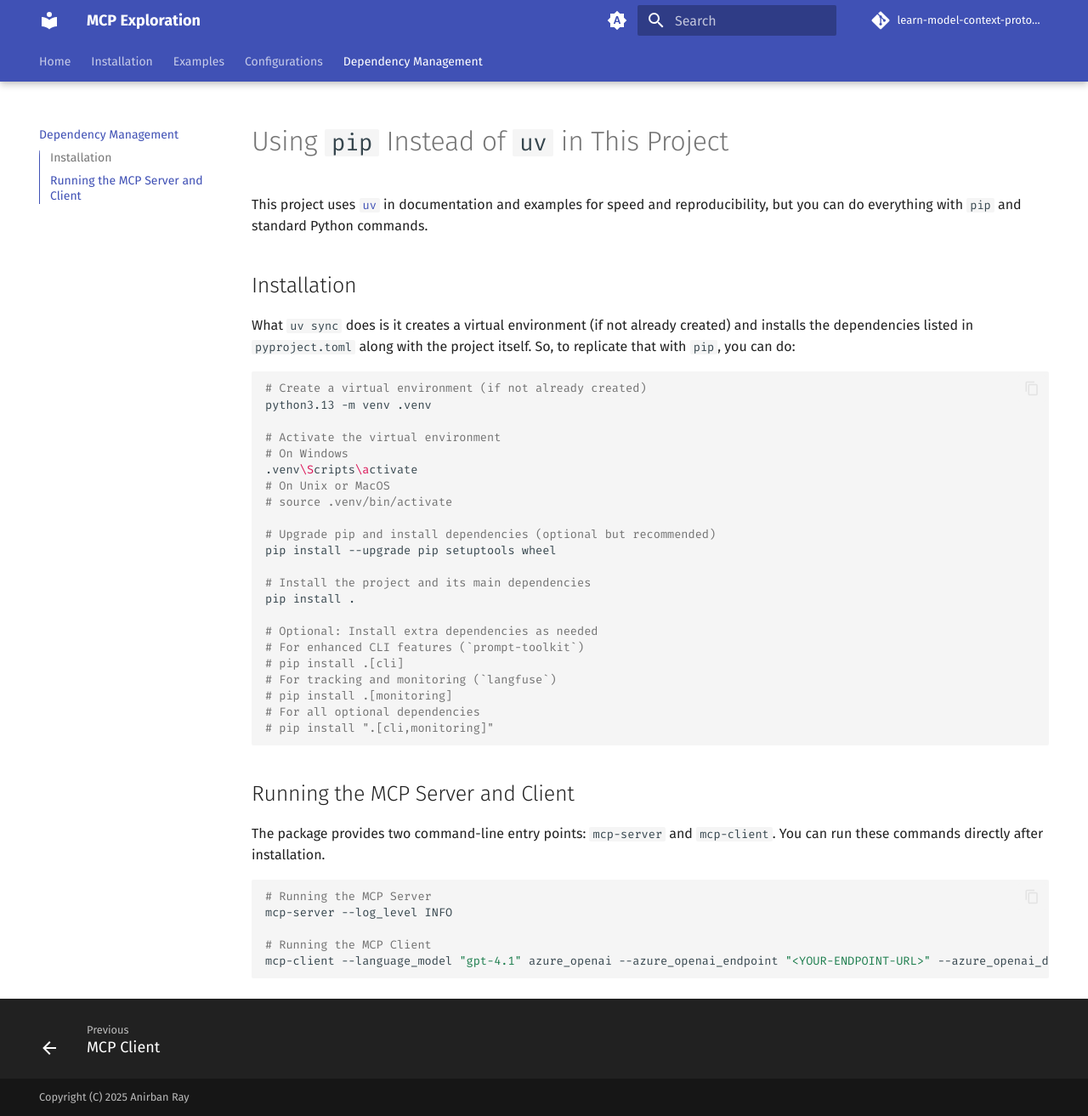
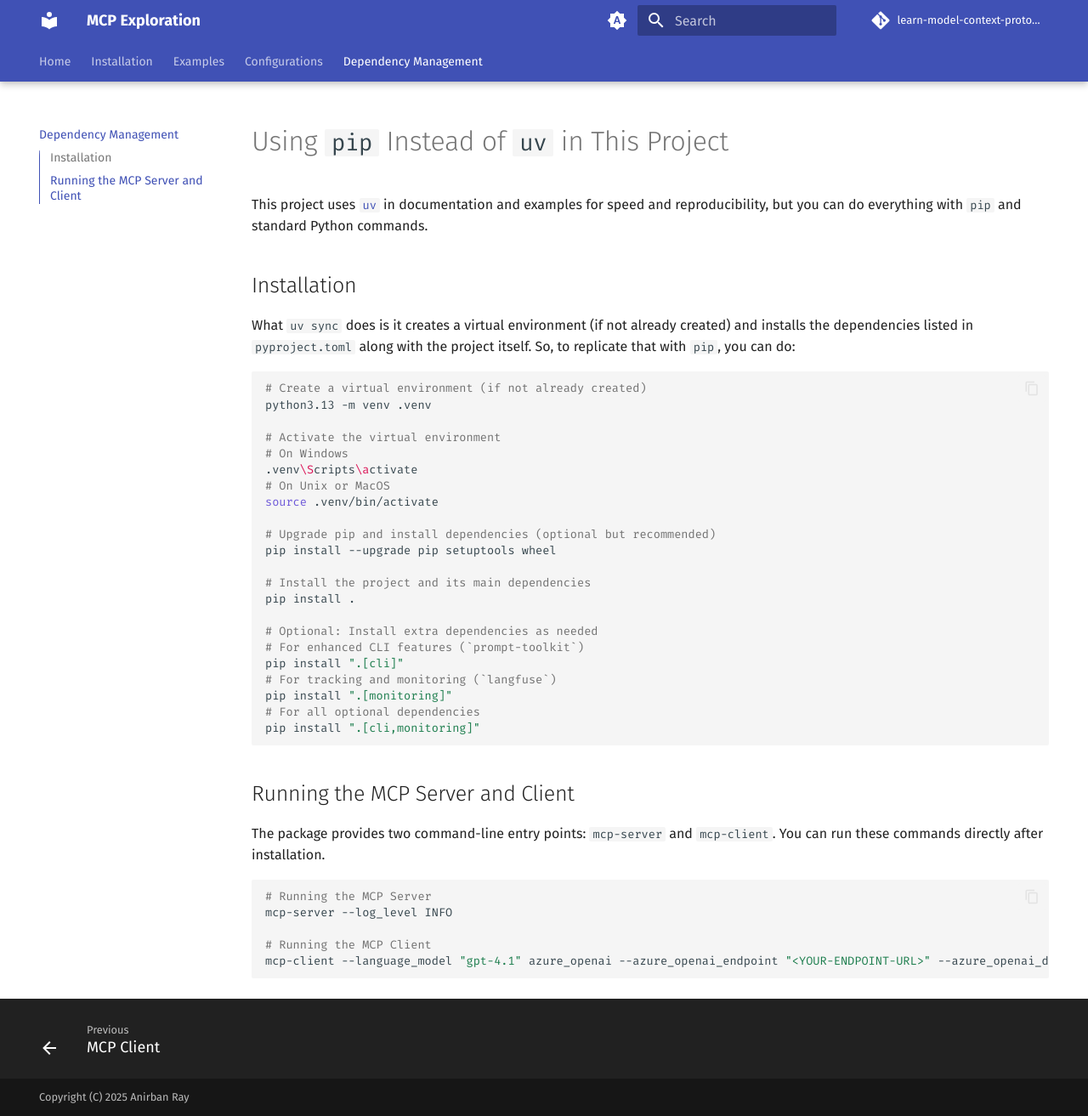
Before and after one commit to yarnabrina/learn-model-context-protocol, an MkDocs documentation site: the page built from docs/dependency-management.md, in a window 1280 px wide and 1313 px high. Shown: the whole window at 85% size. Built offline with MkDocs 1.6.1 and Material for MkDocs 9.7.7, drawn with Linux system fonts in a browser that asks for light colours; plug-ins that fetch from the network failed and are left out; comment, search, counter and statistics services are not loaded.

Commit message:
remove comments

````diff
--- a/docs/dependency-management.md
+++ b/docs/dependency-management.md
@@ -14,7 +14,7 @@
 # On Windows
 .venv\Scripts\activate
 # On Unix or MacOS
-# source .venv/bin/activate
+source .venv/bin/activate
 
 # Upgrade pip and install dependencies (optional but recommended)
 pip install --upgrade pip setuptools wheel
@@ -24,11 +24,11 @@
 
 # Optional: Install extra dependencies as needed
 # For enhanced CLI features (`prompt-toolkit`)
-# pip install .[cli]
+pip install ".[cli]"
 # For tracking and monitoring (`langfuse`)
-# pip install .[monitoring]
+pip install ".[monitoring]"
 # For all optional dependencies
-# pip install ".[cli,monitoring]"
+pip install ".[cli,monitoring]"
 ```
 
 ## Running the MCP Server and Client
````
Also changed, not shown: docs/installation.md (+2 -2 lines).
